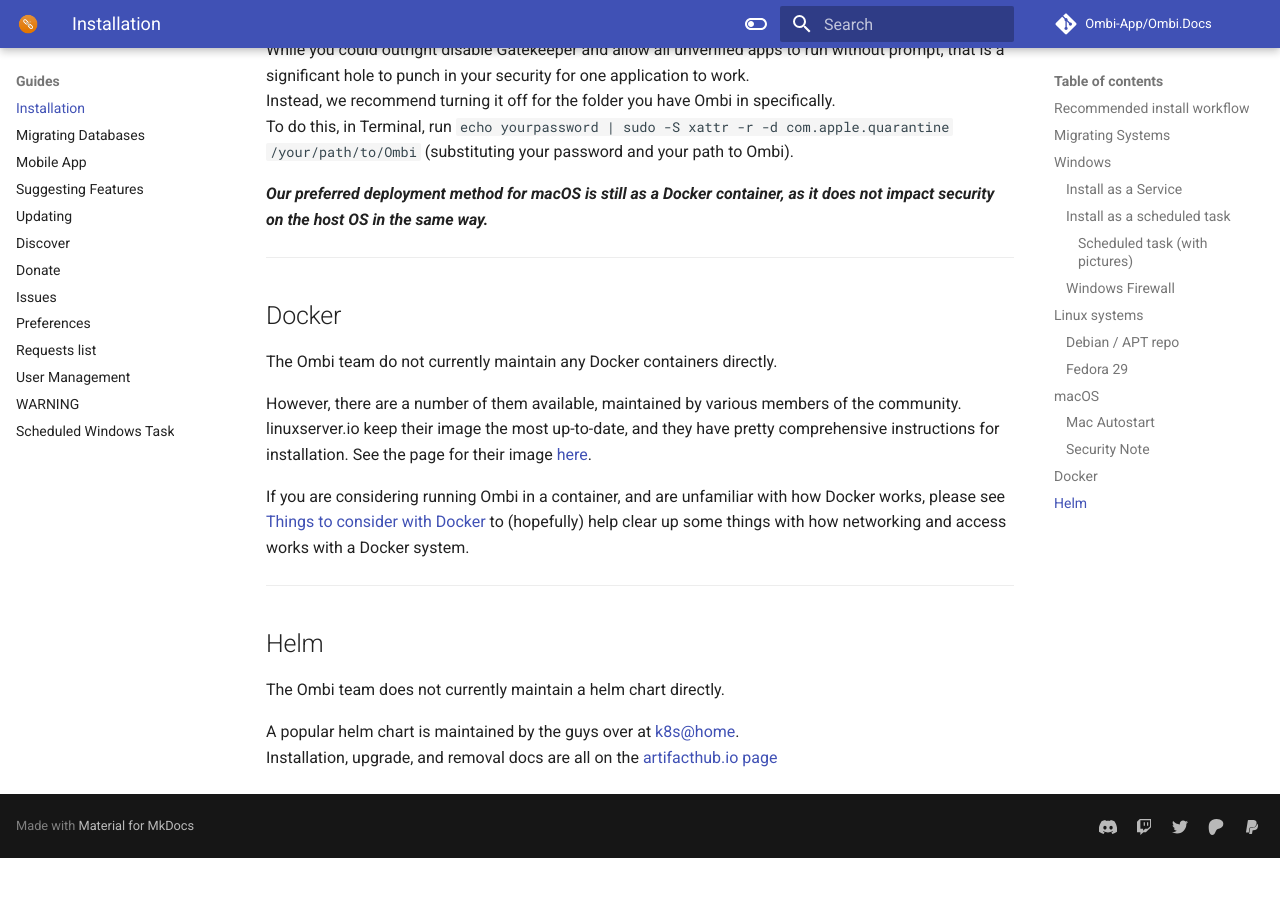
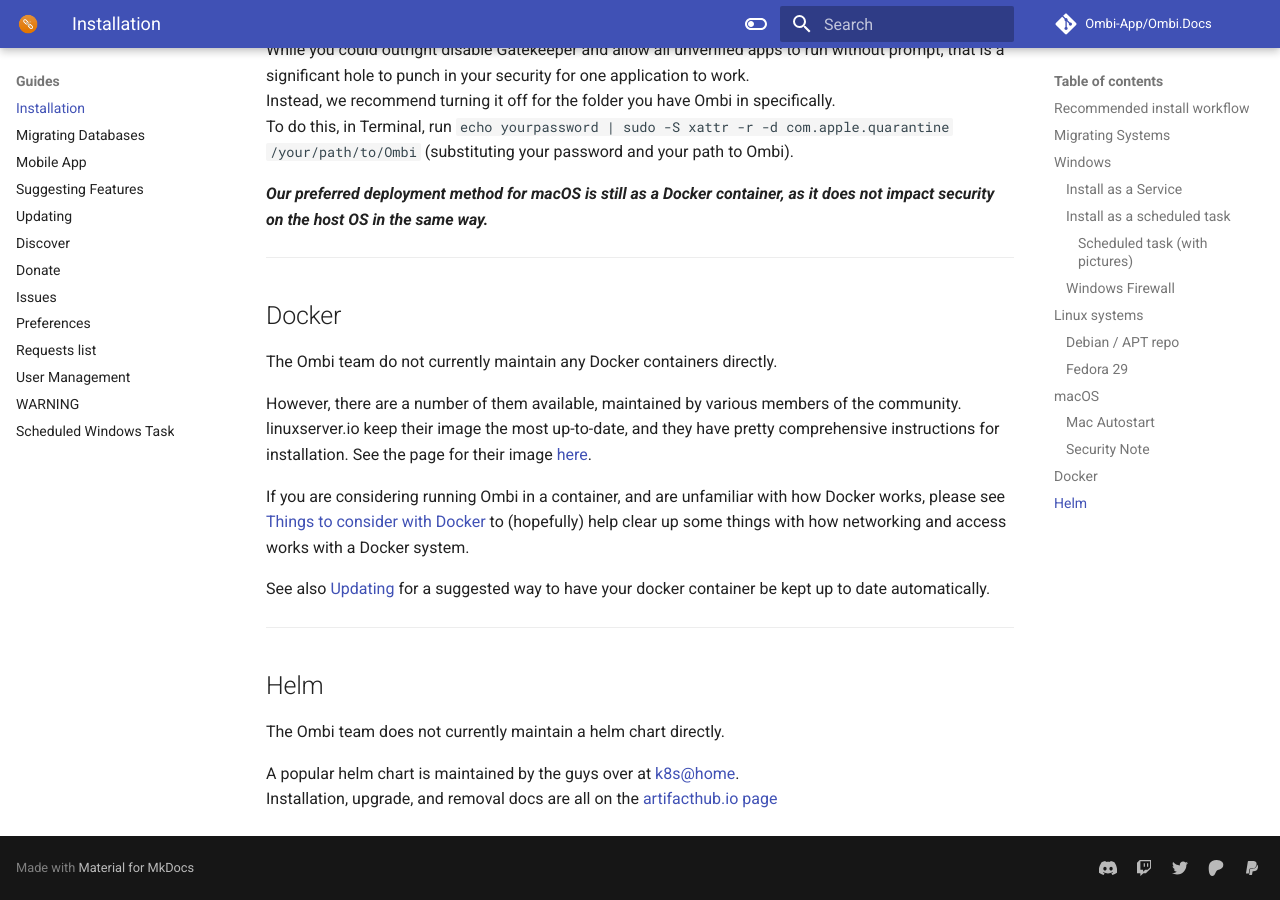
Before and after one commit to Ombi-app/Ombi.Docs, an MkDocs documentation site: the page built from docs/guides/installation.md, in a window 1280 px wide and 900 px high, scrolled down 5156 px. Built offline with MkDocs 1.6.1 and Material for MkDocs 9.7.7, drawn with Linux system fonts in a browser that asks for light colours; comment, search, counter and statistics services are not loaded; before the commit the page ends 6014 px from its top, so only the background shows below that.

Commit message:
Add note on keeping docker container up to date

```diff
--- a/docs/guides/installation.md
+++ b/docs/guides/installation.md
@@ -226,6 +226,8 @@
 
 If you are considering running Ombi in a container, and are unfamiliar with how Docker works, please see [Things to consider with Docker](../../info/docker-containers) to (hopefully) help clear up some things with how networking and access works with a Docker system.
 
+See also [Updating](../updating/#watchtower-docker) for a suggested way to have your docker container be kept up to date automatically.
+
 ***
 
 ## Helm
```
